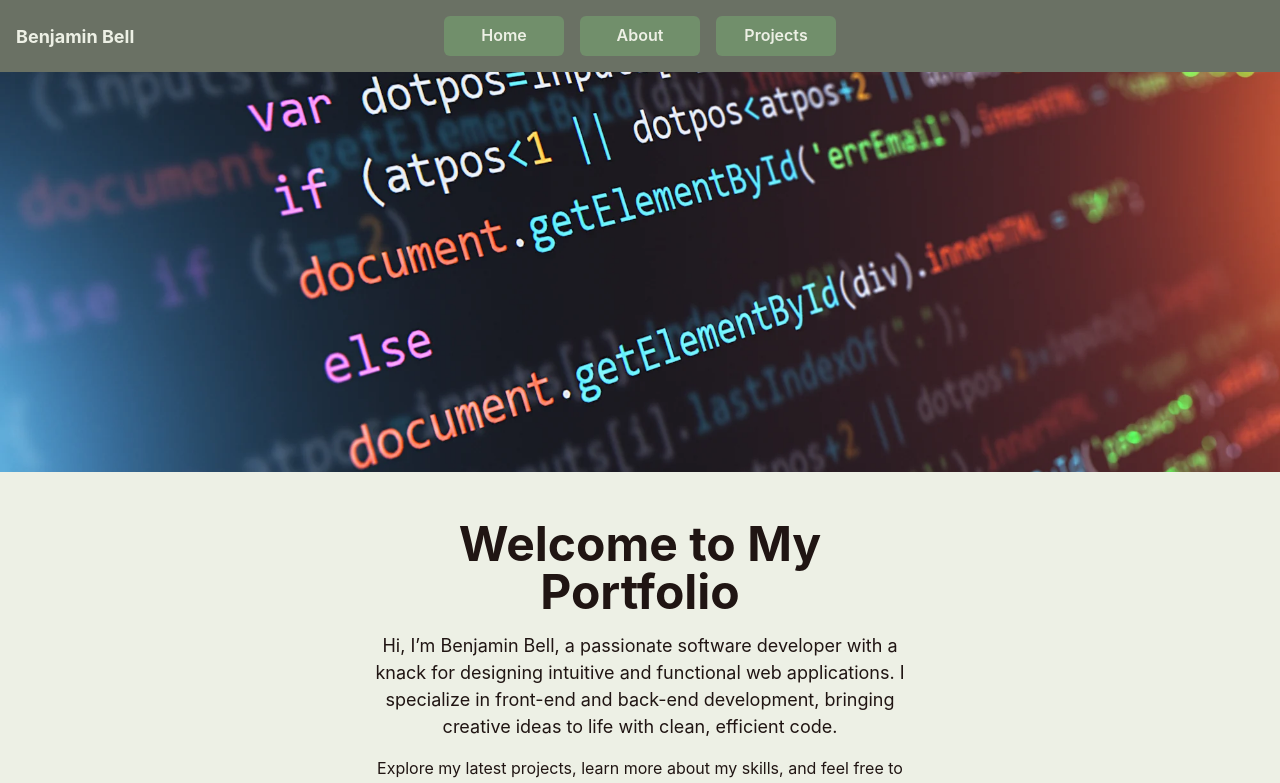
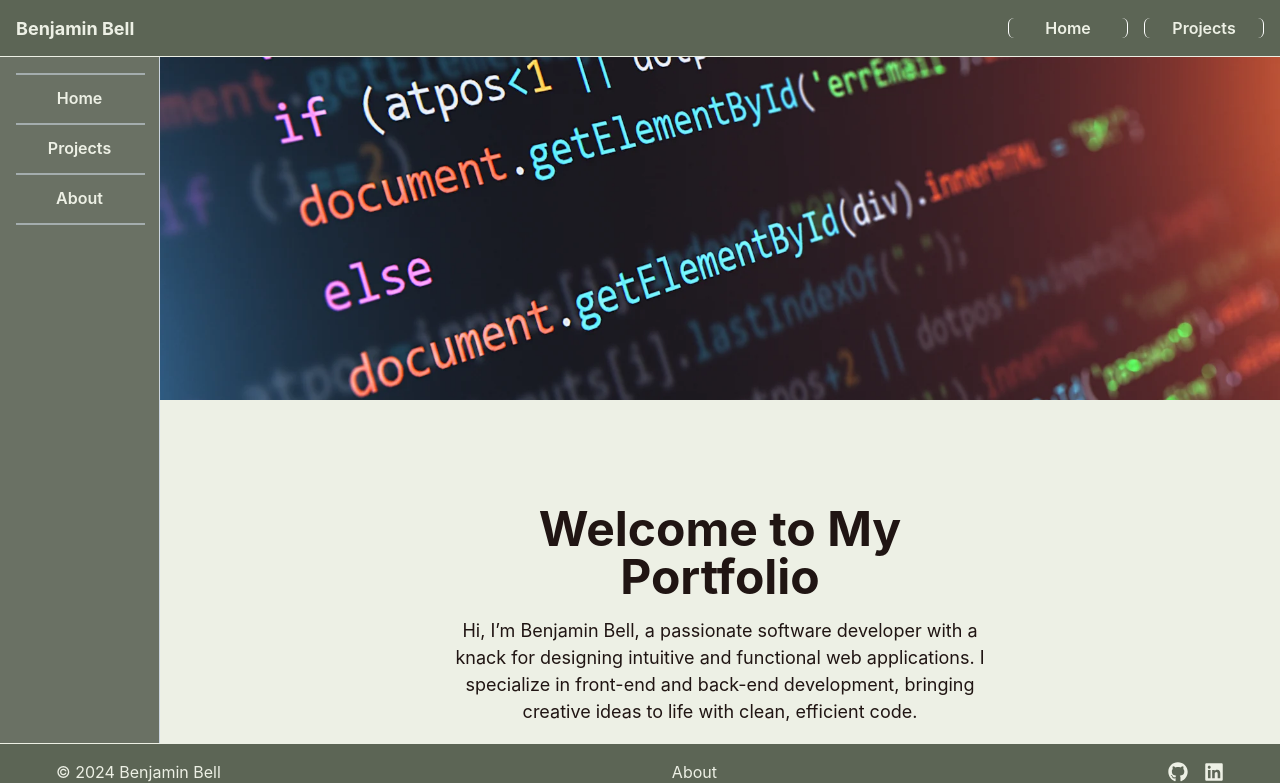
Before and after one commit to Benjaminatedu/Resume-Site, a React (Create React App) app in the folder resume-site/: page /#/ in a window 1280 px wide. Shown: the top 783 px of the page. Built offline with nearby package versions, Linux system fonts and the light colour scheme.

Commit message:
Added sidebar and modularized Project page.

```diff
--- a/resume-site/src/App.js
+++ b/resume-site/src/App.js
@@ -4,22 +4,48 @@ import Home from './pages/Home';
 import About from './pages/About';
 import Projects from './pages/Projects';
 import Header from './components/Header';
+import Sidebar from './components/Sidebar';
 import Footer from './components/Footer';
-import { Box, Flex } from '@chakra-ui/react';
+import { Box, Grid } from '@chakra-ui/react';
 
 function App() {
   return (
-    <Flex direction="column" minHeight="100vh"> {/* Flex container with column direction */}
-      <Header />
-      <Box flex="1"> {/* Main content area that grows */}
+    <Grid
+      templateAreas={`"header header"
+                      "sidebar main"
+                      "footer footer"`}
+      gridTemplateRows="auto 1fr auto"
+      gridTemplateColumns="12.5vw 1fr"
+      minHeight="100vh"
+      overflowX="hidden" // Prevents horizontal overflow on the main grid
+    >
+      <Box gridArea="header">
+        <Header />
+      </Box>
+      <Box gridArea="sidebar" position="relative" zIndex="1">
+        <Sidebar />
+      </Box>
+      <Box
+        gridArea="main"
+        p="4"
+        display="flex"
+        flexDirection="column"
+        alignItems="center"
+        w="100%"
+        maxW="1200px"
+        mx="auto"
+        overflowX="hidden" // Ensures no overflow occurs within the main content
+      >
         <Routes>
           <Route path="/" element={<Home />} />
           <Route path="/about" element={<About />} />
           <Route path="/projects" element={<Projects />} />
         </Routes>
       </Box>
-      <Footer /> {/* Footer will stay at the bottom */}
-    </Flex>
+      <Box gridArea="footer" w="100%">
+        <Footer />
+      </Box>
+    </Grid>
   );
 }
 
--- a/resume-site/src/components/Footer.js
+++ b/resume-site/src/components/Footer.js
@@ -3,12 +3,25 @@ import React from 'react';
 import { Box, Flex, Text, Link, useColorModeValue } from '@chakra-ui/react';
 import { FaGithub, FaLinkedin } from 'react-icons/fa';
 
+
 const Footer = () => {
-  const footerBackground = useColorModeValue('brand.backgroundSecondary', '#6A7164');
+  const footerBackground = useColorModeValue('brand.highlightSecondary', '#6A7164');
   const textColor = useColorModeValue('brand.background');
 
   return (
-    <Box bg={footerBackground} color={textColor} py={4}>
+    <Box
+      as="footer"
+      bg={footerBackground}
+      color={textColor}
+      py={4}
+      w="100vw" // Ensure the footer takes the full width of the viewport
+      position="fixed" // Position the footer at the bottom
+      bottom="0"
+      left="0" // Align the footer with the start of the viewport
+      zIndex="5" // Ensure the footer is above other elements if needed
+      borderTop="1px Solid"
+      borderColor={textColor}
+    >
       <Flex
         align="center"
         justify="space-between"
@@ -17,20 +30,11 @@ const Footer = () => {
         px={4}
         wrap="wrap"
       >
-        <Text fontSize="lg">
-          © 2024 Benjamin Bell
-        </Text>
+        <Text fontSize="md">© 2024 Benjamin Bell</Text>
 
         <Flex gap={4}>
-          {/* Update Links for Hash Routing */}
-          <Link href="#/" _hover={{ textDecoration: 'underline' }}>
-            Home
-          </Link>
-          <Link href="#/about" _hover={{ textDecoration: 'underline' }}>
+          <Link href="/Resume-Site/#/about" _hover={{ textDecoration: 'underline' }}>
             About
-          </Link>
-          <Link href="#/projects" _hover={{ textDecoration: 'underline' }}>
-            Projects
           </Link>
         </Flex>
 
--- a/resume-site/src/components/Header.js
+++ b/resume-site/src/components/Header.js
@@ -6,11 +6,13 @@ import { Box, Flex, Button, Link, useColorModeValue } from '@chakra-ui/react';
 const ButtonLink = ({ href, label, bg, color }) => (
   <Link href={href} style={{ textDecoration: 'none' }}>
     <Button
-      variant="ghost"
-      bg={bg}
+      variant="link"
       color={color}
       width="120px"
       _hover={{ bg: bg, opacity: 0.8 }}
+      borderRight="1px Solid"
+      borderLeft="1px Solid"
+      borderColor={"white"}
     >
       {label}
     </Button>
@@ -18,7 +20,7 @@ const ButtonLink = ({ href, label, bg, color }) => (
 );
 
 const Header = () => {
-  const headerBackground = useColorModeValue('brand.backgroundSecondary', '#6A7164');
+  const headerBackground = useColorModeValue('brand.highlightSecondary', '#6A7164');
   const buttonBackground = useColorModeValue('brand.highlight', '#EDF0E5');
   const textColor = useColorModeValue('brand.background', '#000000');
 
@@ -28,10 +30,12 @@ const Header = () => {
       bg={headerBackground}
       padding="4"
       align="center"
-      justify="center"
+      justify="right"
       position="sticky"
       top="0"
       zIndex="10"
+      borderBottom="1px Solid"
+      borderColor={textColor}
     >
       <Box
         color={textColor}
@@ -46,7 +50,6 @@ const Header = () => {
       <Flex gap="4">
         {/* Update ButtonLink components to ensure hash routing consistency */}
         <ButtonLink href="#/" label="Home" bg={buttonBackground} color={textColor} />
-        <ButtonLink href="#/about" label="About" bg={buttonBackground} color={textColor} />
         <ButtonLink href="#/projects" label="Projects" bg={buttonBackground} color={textColor} />
       </Flex>
     </Flex>
--- /dev/null
+++ b/resume-site/src/components/ProjectCard.js
@@ -0,0 +1,32 @@
+// src/components/ProjectCard.js
+import React from 'react';
+import { Box, Image, Text, useColorModeValue, Link, GridItem } from '@chakra-ui/react';
+
+const ProjectCard = ({ title, description, imageUrl, url }) => {
+  const cardBackground = useColorModeValue('brand.backgroundSecondary', '#EDF0E5');
+  const textColor = useColorModeValue('brand.text', '#000000');
+
+  return (
+    <Link href={url} isExternal _hover={{ textDecoration: 'none' }}>
+      <GridItem
+        bg={cardBackground}
+        borderRadius="md"
+        overflow="hidden"
+        boxShadow="md"
+        _hover={{ transform: 'scale(1.05)', transition: '0.3s ease-in-out' }}
+      >
+        <Image src={imageUrl} alt={title} w="100%" h="200px" objectFit="cover" />
+        <Box p={4}>
+          <Text fontSize="xl" fontWeight="bold" color={textColor}>
+            {title}
+          </Text>
+          <Text mt={2} color={textColor}>
+            {description}
+          </Text>
+        </Box>
+      </GridItem>
+    </Link>
+  );
+};
+
+export default ProjectCard;
--- /dev/null
+++ b/resume-site/src/components/ProjectList.js
@@ -0,0 +1,43 @@
+// src/components/ProjectList.js
+
+// Sample data for projects - replace this with your actual project data
+const projects = [
+  {
+    title: 'Project 1',
+    description: 'My First Project.',
+    imageUrl: 'https://via.placeholder.com/300',
+    url: 'https://github.com/',
+  },
+  {
+    title: 'Project 2',
+    description: 'A brief description of project 2.',
+    imageUrl: 'https://via.placeholder.com/300',
+    url: 'https://github.com/',
+  },
+  {
+    title: 'Project 3',
+    description: 'A brief description of project 3.',
+    imageUrl: 'https://via.placeholder.com/300',
+    url: 'https://github.com/',
+  },
+  {
+    title: 'Project 4',
+    description: 'A brief description of project 4.',
+    imageUrl: 'https://via.placeholder.com/300',
+    url: 'https://github.com/',
+  },
+  {
+    title: 'Project 5',
+    description: 'A brief description of project 4.',
+    imageUrl: 'https://via.placeholder.com/300',
+    url: 'https://github.com/',
+  },
+  {
+    title: 'Project 6',
+    description: 'A brief description of project 4.',
+    imageUrl: 'https://via.placeholder.com/300',
+    url: 'https://github.com/',
+  },
+];
+
+export default projects; // Ensure this is the default export
--- /dev/null
+++ b/resume-site/src/components/Sidebar.js
@@ -0,0 +1,55 @@
+// src/components/Sidebar.js
+import React from 'react';
+import {Flex, Button, Link, Divider, useColorModeValue} from '@chakra-ui/react';
+
+// Reusable ButtonLink component styled as boxes
+const ButtonLink = ({ href, label, bg, color }) => (
+  <Link href={href} style={{ textDecoration: 'none', width: '100%' }}>
+    <Button
+      variant="ghost"
+      color={color}
+      width="100%" // Make the button full width
+      _hover={{ bg: bg, opacity: 0.8 }}
+      borderRadius="none" // Remove button border-radius to fit the box style
+      py="6" // Increase padding for a box-like appearance
+    >
+      {label}
+    </Button>
+  </Link>
+);
+
+const Sidebar = () => {
+  const sidebarBackground = useColorModeValue('brand.backgroundSecondary', '#6A7164');
+  const buttonBackground = useColorModeValue('brand.highlight', '#EDF0E5');
+  const textColor = useColorModeValue('brand.background', '#000000');
+  const borderColor = useColorModeValue('gray.300', 'gray.700');
+
+  return (
+    <Flex
+      as="nav"
+      direction="column"
+      bg={sidebarBackground}
+      p="4"
+      h="100vh" // Ensures the sidebar extends fully from top to bottom
+      w="12.5vw" // 1/8th of the viewport width
+      position="sticky"
+      top="0"
+      borderRight="1px solid" // Add a border to the right side of the sidebar
+      borderColor={borderColor} // Dynamic border color based on theme
+    >
+
+      {/* Vertical Navigation Links with Dividers */}
+      <Flex direction="column" gap="0">
+        <Divider border="1px Solid" borderColor={borderColor} />
+        <ButtonLink href="/Resume-Site/#/" label="Home" bg={buttonBackground} color={textColor} />
+        <Divider border="1px Solid" borderColor={borderColor} /> {/* Add a horizontal line */}
+        <ButtonLink href="/Resume-Site/#/projects" label="Projects" bg={buttonBackground} color={textColor} />
+        <Divider border="1px Solid" borderColor={borderColor} />
+        <ButtonLink href="/Resume-Site/#/about" label="About" bg={buttonBackground} color={textColor} />
+        <Divider border="1px Solid" borderColor={borderColor} /> {/* Add a horizontal line */}
+      </Flex>
+    </Flex>
+  );
+};
+
+export default Sidebar;
--- a/resume-site/src/pages/Home.js
+++ b/resume-site/src/pages/Home.js
@@ -1,18 +1,26 @@
+// src/pages/Home.js
 import React from 'react';
-import { Box, Heading, Text, Button, Flex, Image, useColorModeValue } from '@chakra-ui/react';
-import { Link } from 'react-router-dom';
+import { Box, Heading, Text, Flex, Image, useColorModeValue } from '@chakra-ui/react';
 import heroImage from '../assets/heroimagetest.webp'; // Ensure this path is correct
 
 const Home = () => {
   const background = useColorModeValue('brand.background', '#6A7164');
   const text = useColorModeValue('brand.text', '#EDF0E5');
-  const buttonColor = useColorModeValue('brand.highlight', '#7B8C7B');
 
   return (
-    <Box bg={background} minHeight="100vh" color={text}>
+    <Box bg={background} minHeight="100vh" color={text} overflowX="hidden" p="0" m="0">
       {/* Hero Image Section */}
-      <Box width="100%" height="400px" overflow="hidden">
-        <Image src={heroImage} alt="Hero Image" objectFit="cover" width="100%" height="100%" />
+      <Box
+        as="section"
+        width="100vw"
+        height="400px"
+        overflow="hidden"
+        position="absolute" // Set to absolute to ensure it covers the full top
+        top="0"
+        left="0"
+         // Places the image behind other content if necessary
+      >
+        <Image src={heroImage} alt="Hero Image" objectFit="cover" width="100vw" height="100%" />
       </Box>
 
       {/* Main Content Section with Header Text */}
@@ -24,14 +32,9 @@ const Home = () => {
         textAlign="center"
         maxWidth="600px"
         mx="auto"
-        mt={4} // Adds some space between the image and text
+        mt="400px" // Ensures content appears below the hero image
       >
-        <Heading
-          as="h1"
-          size="2xl"
-          mb={4}
-          fontWeight="bold"
-        >
+        <Heading as="h1" size="2xl" mb={4} fontWeight="bold">
           Welcome to My Portfolio
         </Heading>
         <Text fontSize="lg" mb={4}>
@@ -43,11 +46,6 @@ const Home = () => {
           Explore my latest projects, learn more about my skills, and feel free to reach out if
           you’d like to collaborate or discuss potential opportunities.
         </Text>
-        <Link to="/projects">
-          <Button colorScheme="green" variant="solid" bg={buttonColor} px={8}>
-            View My Projects
-          </Button>
-        </Link>
       </Flex>
     </Box>
   );
--- a/resume-site/src/pages/Projects.js
+++ b/resume-site/src/pages/Projects.js
@@ -1,85 +1,34 @@
 // src/pages/Projects.js
 import React from 'react';
-import { Box, Grid, GridItem, Image, Text, useColorModeValue, Link } from '@chakra-ui/react';
-
-// Sample data for projects - replace this with your actual project data
-const projects = [
-  {
-    title: 'Project 1',
-    description: 'A brief description of project 1.',
-    imageUrl: 'https://via.placeholder.com/300', // Replace with your project image URLs
-    url: 'https://github.com/', // Replace with your GitHub project URL
-  },
-  {
-    title: 'Project 2',
-    description: 'A brief description of project 2.',
-    imageUrl: 'https://via.placeholder.com/300',
-    url: 'https://github.com/',
-  },
-  {
-    title: 'Project 3',
-    description: 'A brief description of project 3.',
-    imageUrl: 'https://via.placeholder.com/300',
-    url: 'https://github.com/',
-  },
-  {
-    title: 'Project 4',
-    description: 'A brief description of project 4.',
-    imageUrl: 'https://via.placeholder.com/300',
-    url: 'https://github.com/',
-  },
-  // Add more projects as needed
-];
+import { Box, Grid, Text } from '@chakra-ui/react';
+import ProjectCard from '../components/ProjectCard'; // Import the ProjectCard component
+import projects from '../components/ProjectList'; // Correctly import the project list
 
 const Projects = () => {
-  // Define colors from your theme
-  const cardBackground = useColorModeValue('brand.backgroundSecondary', '#EDF0E5');
-  const textColor = useColorModeValue('brand.text', '#000000');
-
   return (
-    <Box p="6">
-      {/* Gallery Title */}
-      <Text fontSize="3xl" fontWeight="bold" textAlign="center" mb="6" color={textColor}>
+    <Box p={6}>
+      <Text fontSize="3xl" fontWeight="bold" textAlign="center" mb={6}>
         My Projects
       </Text>
 
-      {/* Project Blurb */}
-      <Box mb="6" textAlign="center">
-        <Text fontSize="lg" color={textColor}>
-          Welcome to my Projects page! Here, you'll find a showcase of my latest work,
-          including web development, design projects, and other creative endeavors. Each
-          project reflects my skills and passion for creating innovative solutions. Explore
-          the gallery below to learn more about each project and see how I bring ideas to life.
+      <Box mb={6} textAlign="center">
+        <Text fontSize="lg">
+          Welcome to my Projects page! Here, you'll find a showcase of my latest work, including web
+          development, design projects, and other creative endeavors. Each project reflects my skills
+          and passion for creating innovative solutions. Explore the gallery below to learn more about
+          each project and see how I bring ideas to life.
         </Text>
       </Box>
 
-      {/* Gallery Layout */}
       <Grid templateColumns="repeat(auto-fit, minmax(300px, 1fr))" gap={6}>
         {projects.map((project, index) => (
-          <Link
+          <ProjectCard
             key={index}
-            href={project.url}
-            isExternal
-            _hover={{ textDecoration: 'none' }}
-          >
-            <GridItem
-              bg={cardBackground}
-              borderRadius="md"
-              overflow="hidden"
-              boxShadow="md"
-              _hover={{ transform: 'scale(1.05)', transition: '0.3s ease-in-out' }}
-            >
-              <Image src={project.imageUrl} alt={project.title} w="100%" h="200px" objectFit="cover" />
-              <Box p="4">
-                <Text fontSize="xl" fontWeight="bold" color={textColor}>
-                  {project.title}
-                </Text>
-                <Text mt="2" color={textColor}>
-                  {project.description}
-                </Text>
-              </Box>
-            </GridItem>
-          </Link>
+            title={project.title}
+            description={project.description}
+            imageUrl={project.imageUrl}
+            url={project.url}
+          />
         ))}
       </Grid>
     </Box>
```
